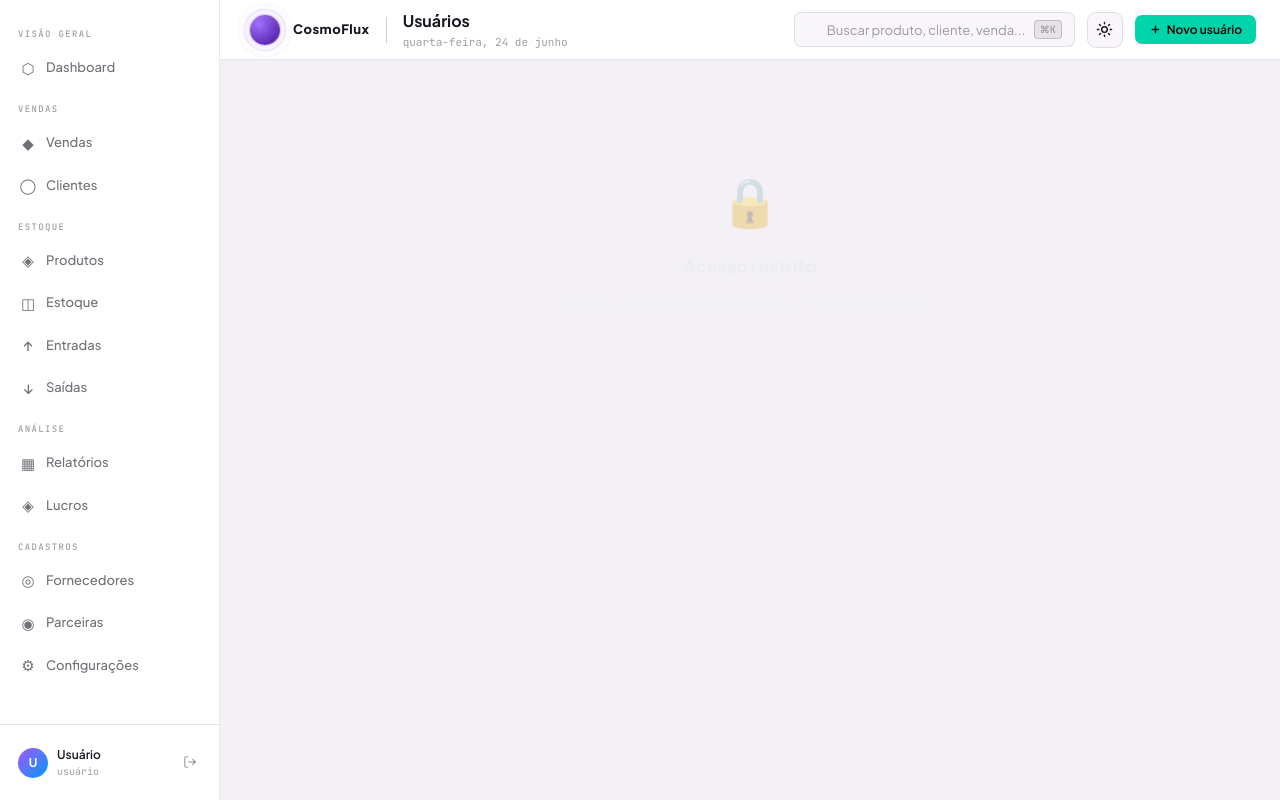
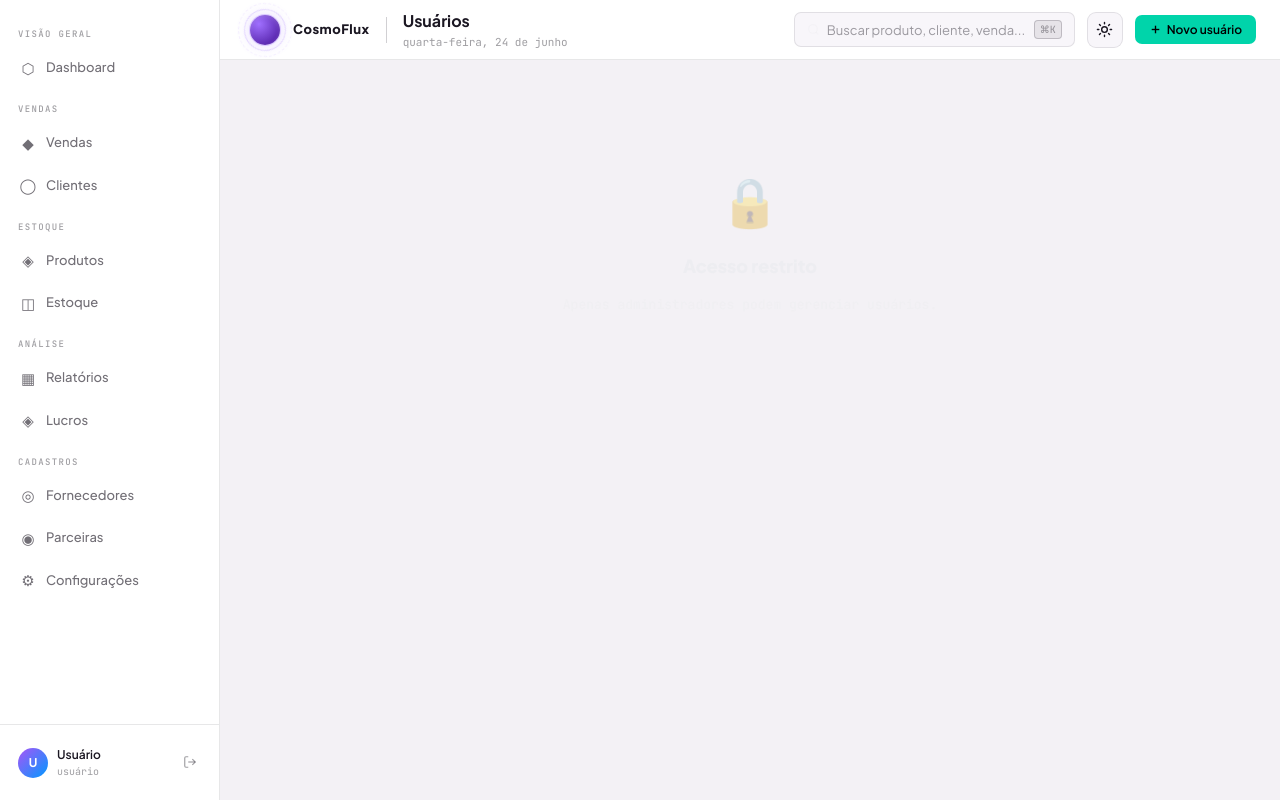
Before and after one commit to FuzionPy/cosmoflux, a React (Vite) app in the folder cosmoflux/front/: page /usuarios in a window 1280 px wide. Built offline with nearby package versions, Linux system fonts and the light colour scheme; sample sign-in values are in the browser's storage.

Commit message:
remove entradas e saidas do menu (telas unificadas no estoque)

```diff
--- a/cosmoflux/front/src/components/Sidebar.jsx
+++ b/cosmoflux/front/src/components/Sidebar.jsx
@@ -150,8 +150,6 @@ const NAV_ITEMS = [
   { label: 'Clientes',     path: '/clientes',     icon: '◯', section: null },
   { label: 'Produtos',     path: '/produtos',     icon: '◈', section: 'ESTOQUE' },
   { label: 'Estoque',      path: '/estoque',      icon: '◫', section: null },
-  { label: 'Entradas',     path: '/entradas',     icon: '↑', section: null },
-  { label: 'Saídas',       path: '/saidas',       icon: '↓', section: null },
   { label: 'Relatórios',   path: '/relatorios',   icon: '▦', section: 'ANÁLISE' },
   { label: 'Lucros',       path: '/lucros',       icon: '◈', section: null },
   { label: 'Fornecedores', path: '/fornecedores', icon: '◎', section: 'CADASTROS' },
```
